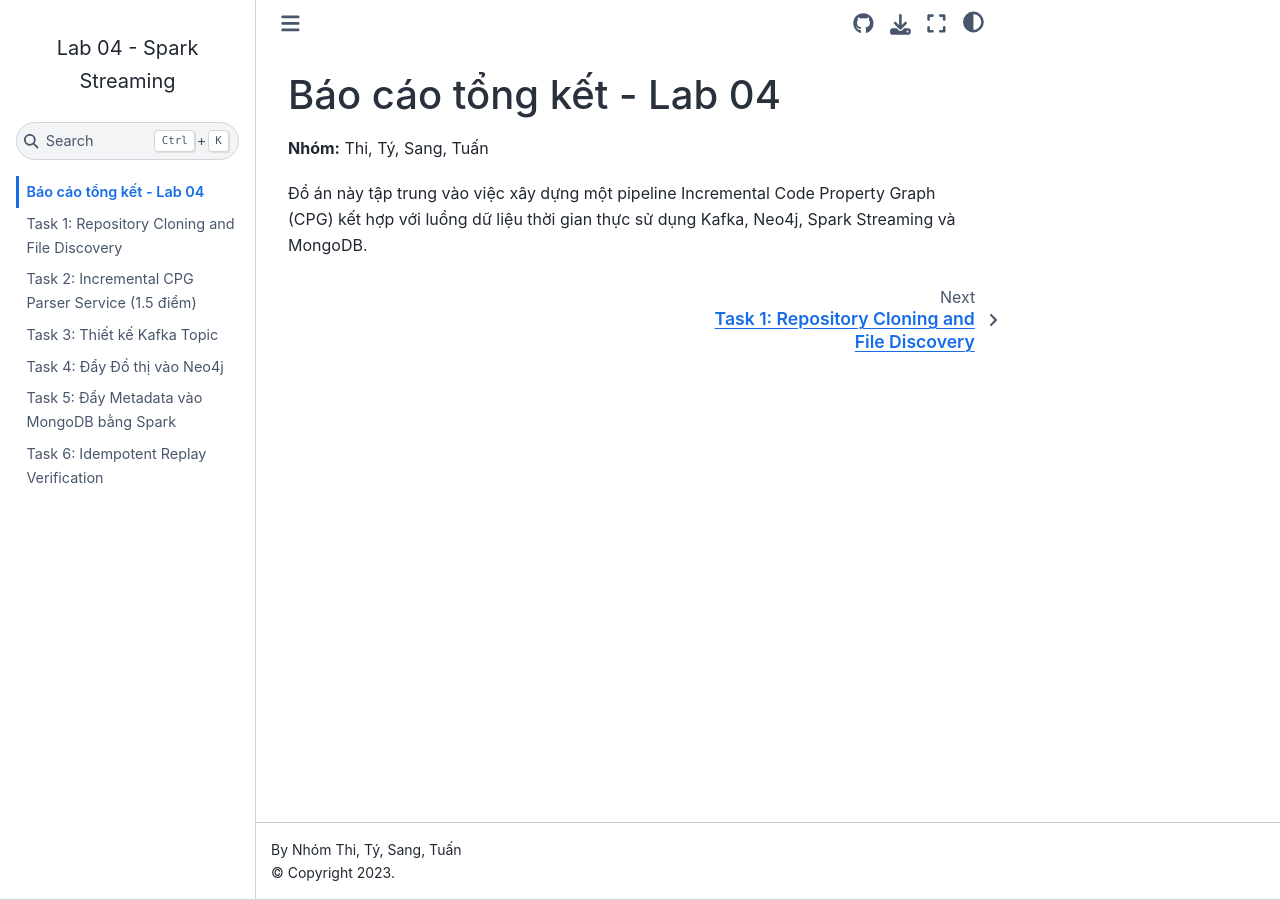
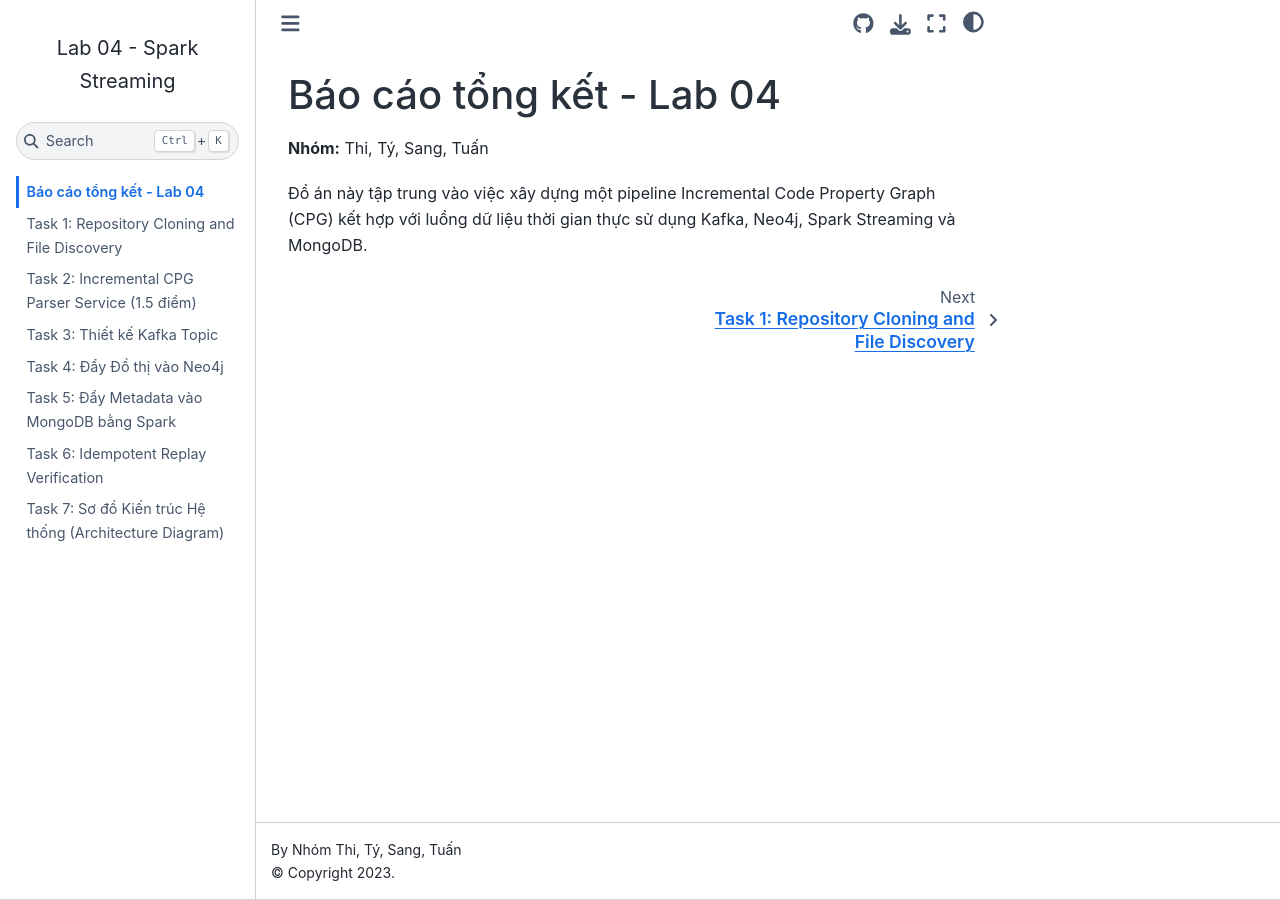
Before and after one commit to crazizorba/spark-streaming-diffusers, a Jupyter Book: the page built from docs/jupyter_book/intro.md, in a window 1280 px wide. Built offline with Jupyter Book 1.0.4 settings and Sphinx 7.4.7 and the Sphinx Book theme 1.1.4, drawn with Linux system fonts in a browser that asks for light colours; part of the change alters nothing that is shown.

Commit message:
docs: Bổ sung Task 7 (Sơ đồ kiến trúc) vào menu và tạo khung nội dung

```diff
--- a/docs/jupyter_book/_toc.yml
+++ b/docs/jupyter_book/_toc.yml
@@ -7,3 +7,4 @@ chapters:
 - file: task4
 - file: task5
 - file: task6
+- file: task7
--- /dev/null
+++ b/docs/jupyter_book/task7.md
@@ -0,0 +1,8 @@
+# Task 7: Sơ đồ Kiến trúc Hệ thống (Architecture Diagram)
+
+Dưới đây là sơ đồ tổng quan mô tả kiến trúc và luồng dữ liệu (Data Pipeline) của hệ thống trích xuất Code Property Graph (CPG) theo thời gian thực.
+
+> **[📸 YÊU CẦU CHỤP ẢNH SƠ ĐỒ TẠI ĐÂY]** Bạn hãy chèn bức ảnh sơ đồ kiến trúc vào thay thế cho dòng chữ này nhé (lưu ảnh vào thư mục `images/` và dùng cú pháp `![Sơ đồ Kiến trúc](images/ten_anh.png)`).
+
+**Giải thích luồng dữ liệu:**
+Mã nguồn Python sau khi được clone về sẽ được **Parser Service** quét và trích xuất thành các phần tử đồ thị (Node, Edge) và siêu dữ liệu (Metadata). Các phần tử này lập tức được đẩy lên **Apache Kafka** phân vào 4 topics độc lập. Từ đây, dữ liệu rẽ làm hai hướng: **Neo4j Kafka Connector** tự động hút Node/Edge đưa thẳng vào đồ thị Neo4j bằng lệnh `MERGE` chống trùng lặp; trong khi đó **Apache Spark Streaming** sẽ liên tục tiêu thụ các gói Metadata và cập nhật (Upsert) chúng vào **MongoDB**.
```
